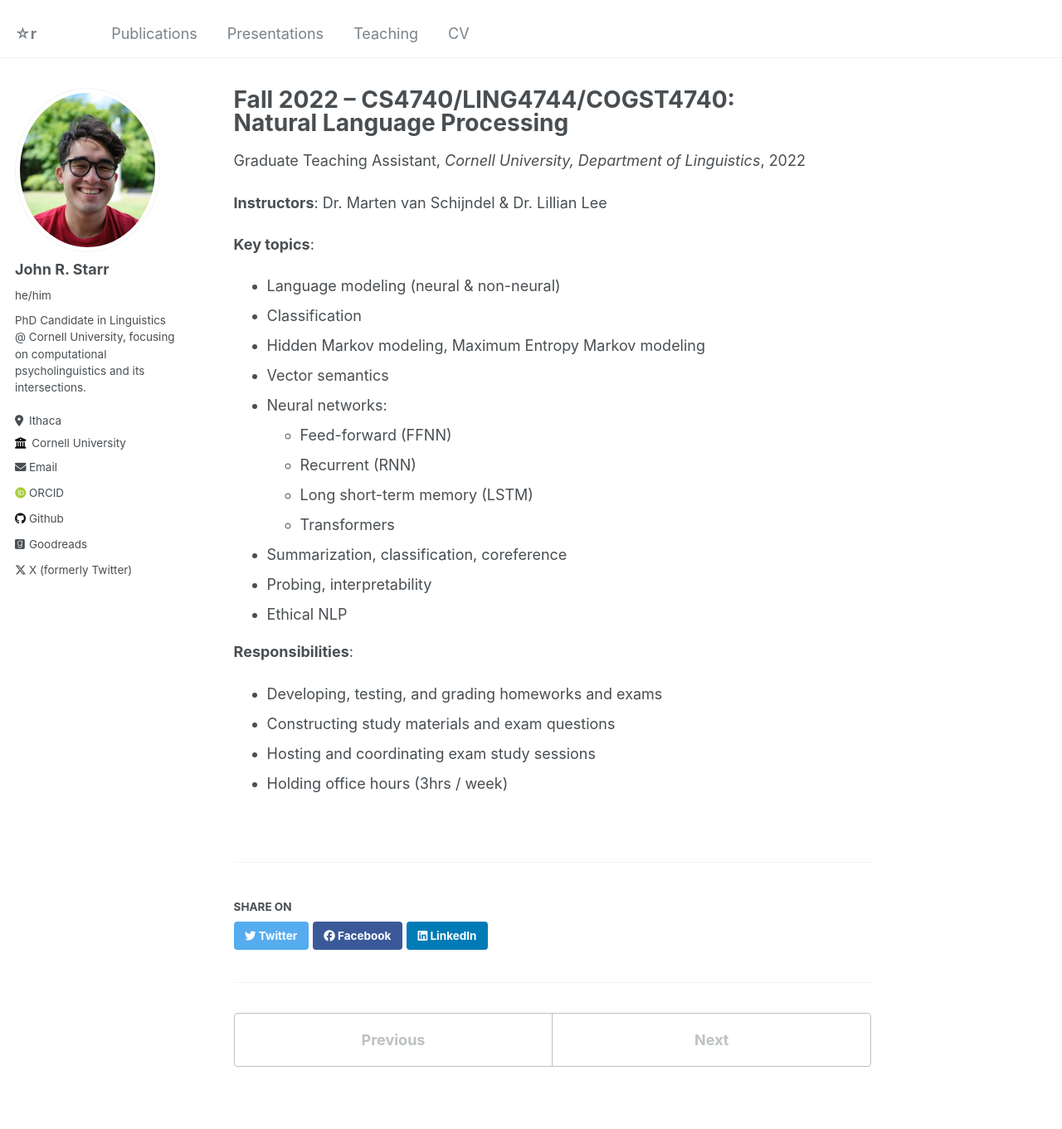
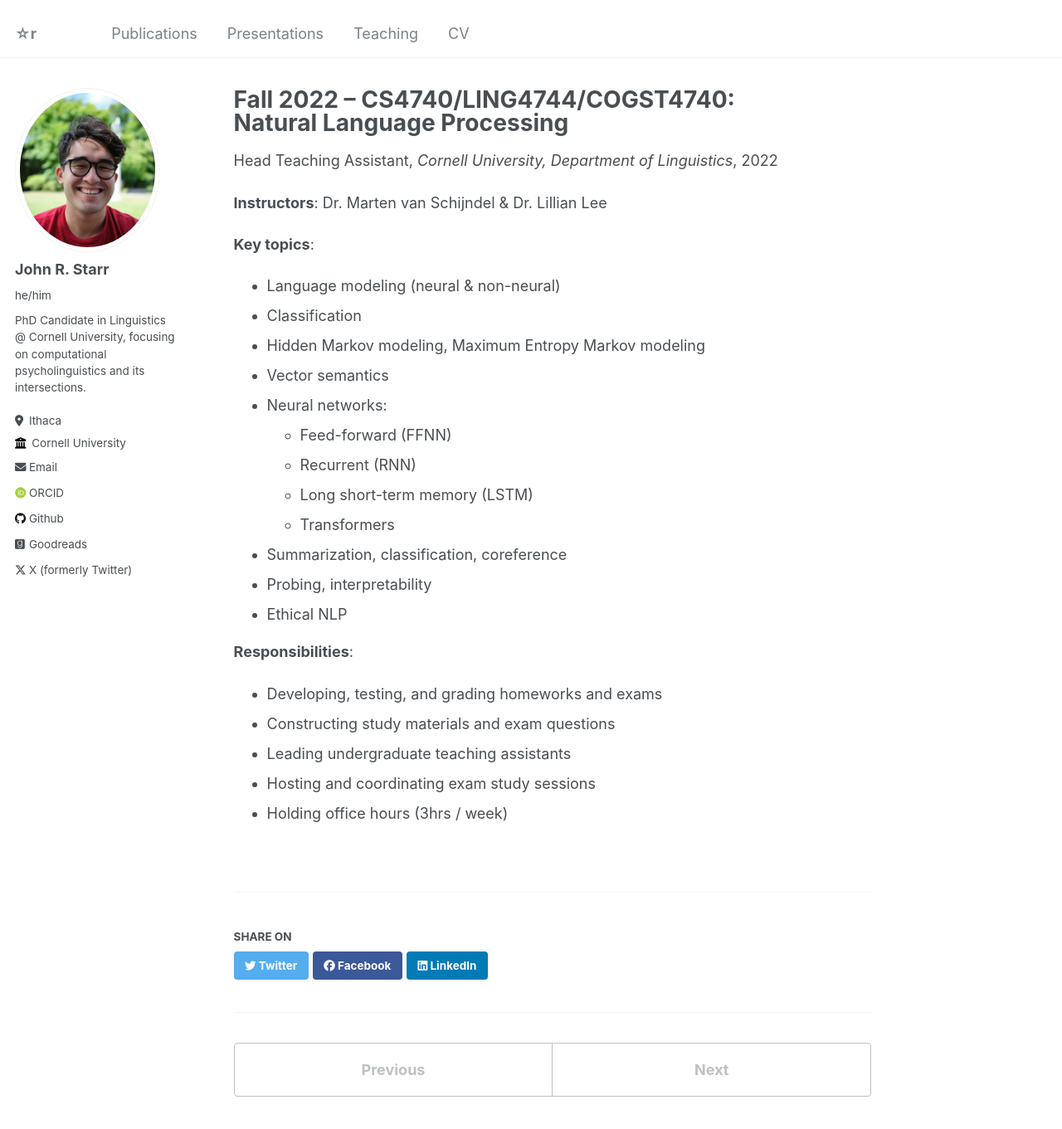
Before and after one commit to johnstarr-ling/johnstarr-ling.github.io, a Jekyll site: the page built from _teaching/2022-fall-nlp.md, in a window 1280 px wide and 1400 px high. Shown: the top 1361 px of the window at 83% size. Built offline with Jekyll 4.4.1, drawn with Linux system fonts in a browser that asks for light colours; some web fonts are replaced.

Commit message:
update: new CV, fixing typos

```diff
--- a/_teaching/2022-fall-nlp.md
+++ b/_teaching/2022-fall-nlp.md
@@ -3,7 +3,7 @@ title: |
    Fall 2022 -- CS4740/LING4744/COGST4740:
    Natural Language Processing
 collection: teaching
-type: "Graduate Teaching Assistant"
+type: "Head Teaching Assistant"
 permalink: /teaching/2022-nlp
 venue: "Cornell University, Department of Linguistics"
 date: 2022-08-21
@@ -29,5 +29,6 @@ location: "Ithaca, NY"
 **Responsibilities**:
 - Developing, testing, and grading homeworks and exams
 - Constructing study materials and exam questions
+- Leading undergraduate teaching assistants
 - Hosting and coordinating exam study sessions
 - Holding office hours (3hrs / week)
```
Also changed, not shown: _teaching/2021-fall-synsemd.md (+1 -1 lines), 1 other file.
